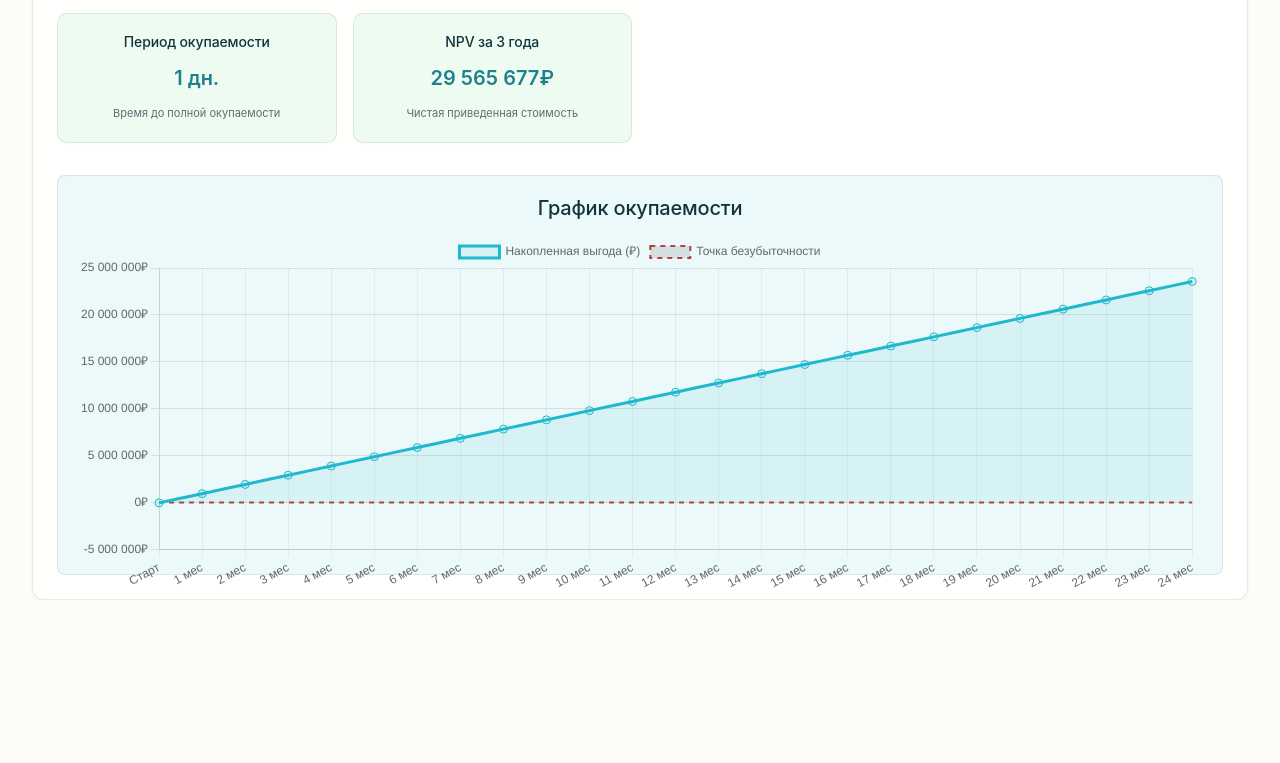
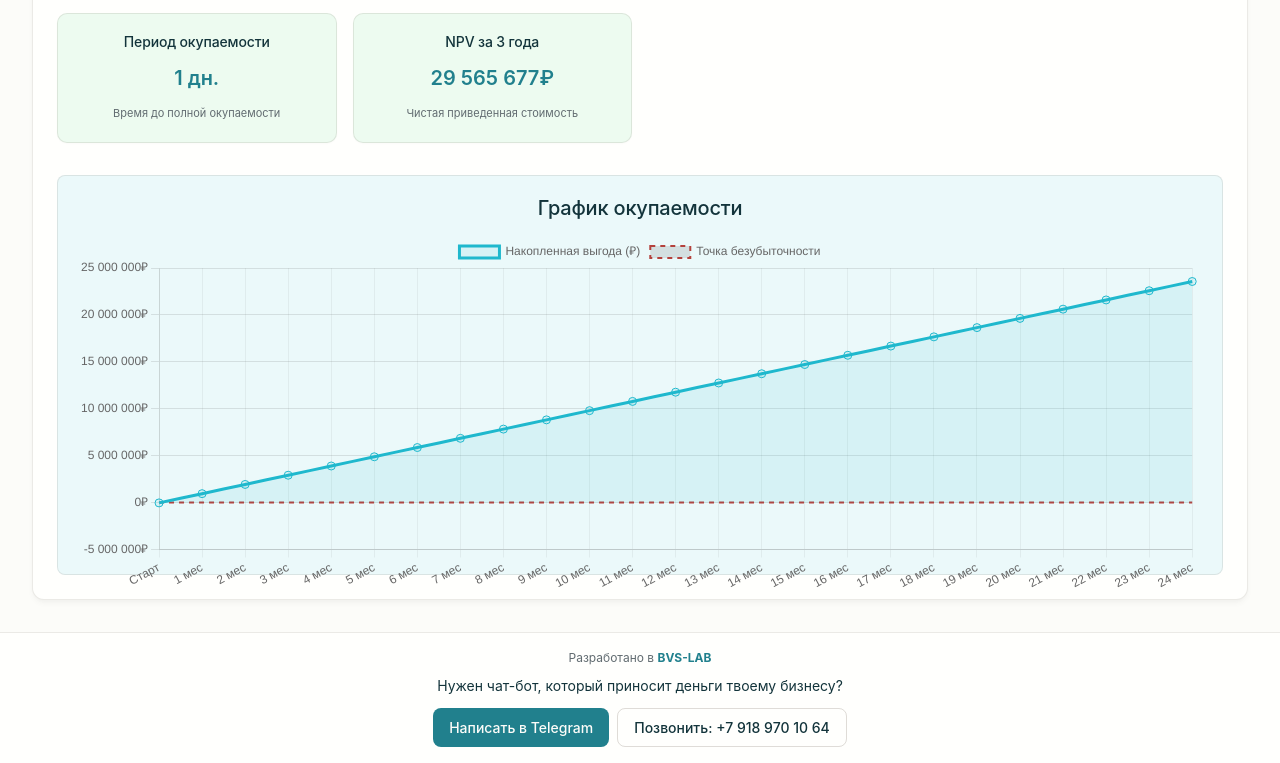
Before and after one commit to bvs-lab/ROI-for-BOT, a plain HTML site: page index.html in a window 1280 px wide. Shown: the part 2006-2769 px from the top of the page. Before the commit the page ends 2606 px from the top, so only its background shows below. Drawn offline with nearby package versions, Linux system fonts and the light colour scheme; a web font is replaced by a local one.

Commit message:
Add site footer with contact information and styling

```diff
--- a/index.html
+++ b/index.html
@@ -367,6 +367,17 @@
         </main>
     </div>
 
+    <footer class="site-footer">
+        <div class="container">
+            <p class="site-footer__text">Разработано в <a href="https://taplink.cc/askhelpme" target="_blank" rel="noopener noreferrer"><strong>BVS-LAB</strong></a></p>
+            <p class="site-footer__tagline">Нужен чат-бот, который приносит деньги твоему бизнесу? </p>
+            <div class="site-footer__links">
+                <a class="btn btn--primary" href="https://t.me/borodinvs" target="_blank" rel="noopener noreferrer">Написать в Telegram</a>
+                <a class="btn btn--outline" href="tel:+79189701064">Позвонить: +7 918 970 10 64</a>
+            </div>
+        </div>
+    </footer>
+
     <script src="app.js"></script>
 </body>
 </html>
--- a/style.css
+++ b/style.css
@@ -1148,6 +1148,48 @@ body {
   }
 }
 
+/* Site footer */
+.site-footer {
+  margin-top: var(--space-32);
+  padding: var(--space-16) 0;
+  border-top: 1px solid var(--color-card-border);
+  background-color: var(--color-surface);
+}
+
+.site-footer__text {
+  margin: 0;
+  text-align: center;
+  color: var(--color-text-secondary);
+  font-size: var(--font-size-sm);
+}
+
+.site-footer__brand {
+  display: flex;
+  justify-content: center;
+  align-items: center;
+  margin-bottom: var(--space-8);
+}
+
+.site-footer__brand img {
+  height: 42px;
+  width: auto;
+}
+
+.site-footer__tagline {
+  margin: var(--space-8) 0 0 0;
+  text-align: center;
+  color: var(--color-text);
+  font-size: var(--font-size-md);
+}
+
+.site-footer__links {
+  margin-top: var(--space-12);
+  display: flex;
+  gap: var(--space-8);
+  justify-content: center;
+  flex-wrap: wrap;
+}
+
 /* High contrast mode support */
 @media (prefers-contrast: high) {
   .complexity-option {
```
Also changed, not shown: bvs-lab-logo-horizontal.svg (added).
